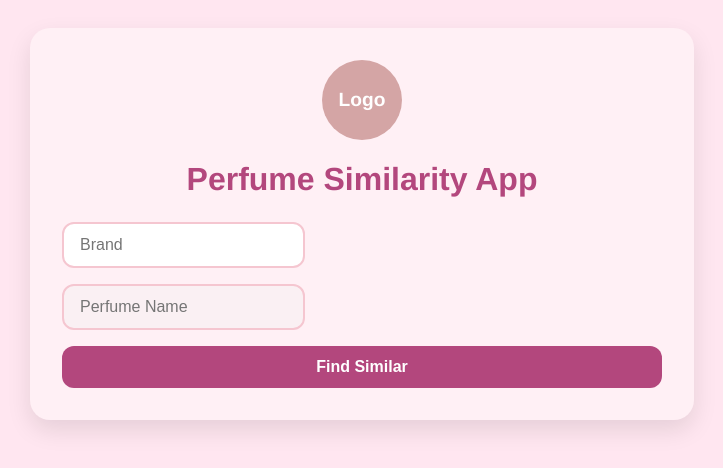
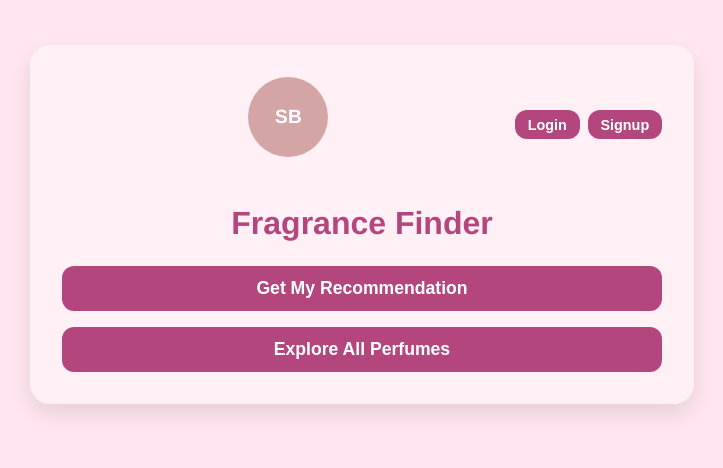
Before and after one commit to rinad-h/scent-similarity-visualizer, a React (Create React App) app in the folder frontend/: page / in a window 1280 px wide. Shown: the part 208-676 px from the top of the page, without its empty margins (278-1001 px from the left). Built offline with nearby package versions, Linux system fonts and the light colour scheme.

Commit message:
base home page

```diff
--- a/frontend/package.json
+++ b/frontend/package.json
@@ -9,6 +9,7 @@
     "@testing-library/user-event": "^13.5.0",
     "react": "^19.1.1",
     "react-dom": "^19.1.1",
+    "react-router-dom": "^7.13.1",
     "react-scripts": "5.0.1",
     "web-vitals": "^2.1.4"
   },
--- a/frontend/src/App.css
+++ b/frontend/src/App.css
@@ -164,3 +164,33 @@ button:hover {
 .autocomplete-field ul.suggestions li:hover {
   background-color: #ffe6f0;
 }
+
+/* Header layout */
+.header {
+  display: flex;
+  justify-content: space-between;
+  align-items: center;
+  margin-bottom: 2rem;
+}
+
+/* Auth buttons */
+.auth-buttons {
+  display: flex;
+  gap: 0.5rem;
+}
+
+.auth-buttons button {
+  padding: 0.4rem 0.8rem;
+  font-size: 0.9rem;
+}
+
+/* Home page buttons */
+.home-buttons {
+  display: flex;
+  flex-direction: column;
+  gap: 1rem;
+}
+
+.home-buttons button {
+  font-size: 1.1rem;
+}
--- a/frontend/src/App.js
+++ b/frontend/src/App.js
@@ -1,8 +1,18 @@
 import "./App.css";
+import { BrowserRouter as Router, Routes, Route } from "react-router-dom";
+
+import HomePage from "./pages/HomePage";
 import SimilarityFeature from "./features/similarity/SimilarityFeature";
 
 function App() {
-  return <SimilarityFeature />;
+  return (
+    <Router>
+      <Routes>
+        <Route path="/" element={<HomePage />} />
+        <Route path="/discover" element={<SimilarityFeature />} />
+      </Routes>
+    </Router>
+  );
 }
 
 export default App;
--- /dev/null
+++ b/frontend/src/pages/HomePage.js
@@ -0,0 +1,40 @@
+import { useNavigate } from "react-router-dom";
+
+function HomePage() {
+  const navigate = useNavigate();
+
+  return (
+    <div className="container">
+      <div className="content">
+
+        {/* Header */}
+        <div className="header">
+          <div className="logo" onClick={() => navigate("/")}>
+            SB
+          </div>
+
+          <div className="auth-buttons">
+            <button>Login</button>
+            <button>Signup</button>
+          </div>
+        </div>
+
+        <h1>Fragrance Finder</h1>
+
+        {/* Main Buttons */}
+        <div className="home-buttons">
+          <button onClick={() => alert("Preference page not built yet")}>
+            Get My Recommendation
+          </button>
+
+          <button onClick={() => navigate("/discover")}>
+            Explore All Perfumes
+          </button>
+        </div>
+
+      </div>
+    </div>
+  );
+}
+
+export default HomePage;
```
Also changed, not shown: 1 other file (tests, documents, lock files or other folders).
